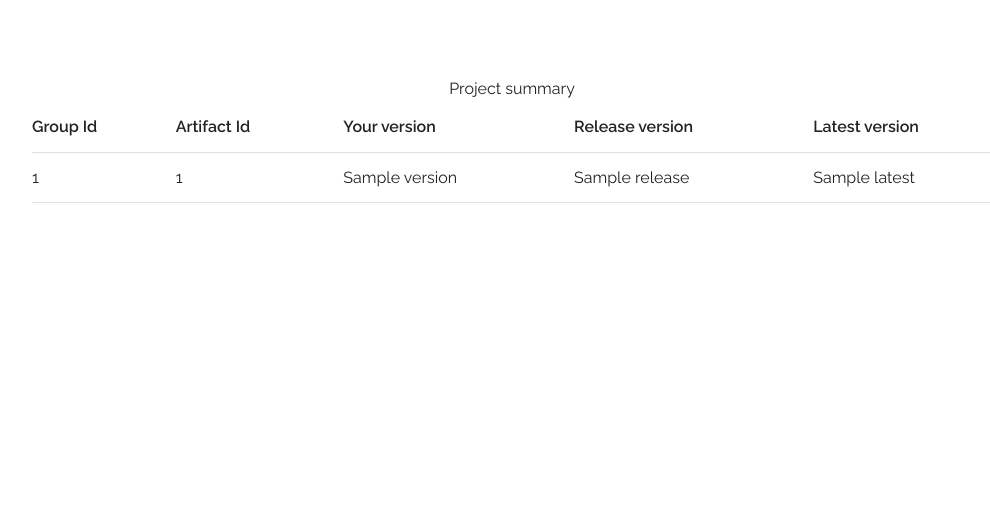
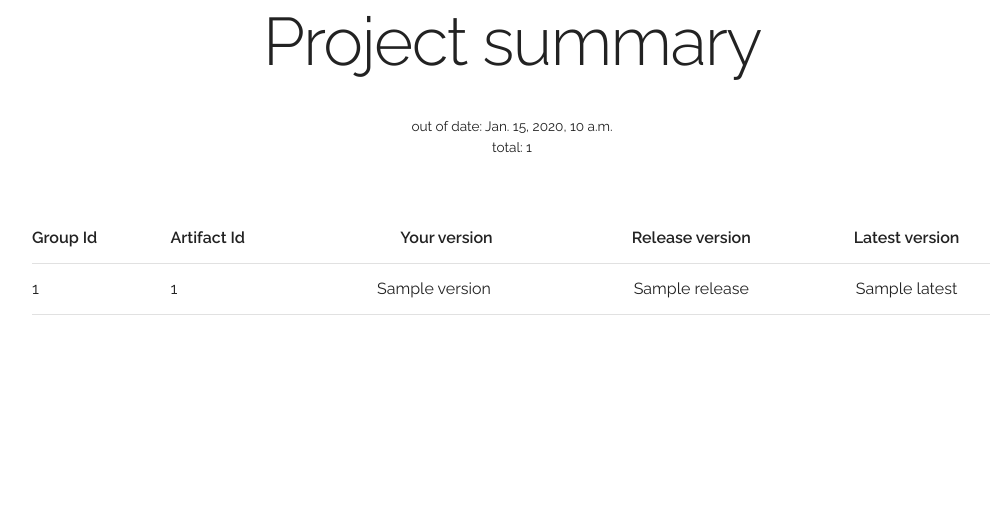
Before and after one commit to markotitel/libreeze, a Django app: template app/templates/app/result.html in a window 1280 px wide. Shown: the part 26-540 px from the top of the page, without its empty margins (128-1118 px from the left). Run offline with Django 3.2, Linux system fonts and the light colour scheme; the template is opened without the code that fills it: most values are stand-ins (such as "Sample title", 1, 10 or a date in 2020); some libraries are stand-ins or nearby versions.

Commit message:
Flagged out of date dependencies, displayed total and out of date numbers on project summary page

```diff
--- a/app/static/app/css/lb-main.css
+++ b/app/static/app/css/lb-main.css
@@ -1,14 +1,11 @@
 @import url('normalize.css');
 @import url('skeleton-2.0.4/skeleton.css');
-
 /*! HTML5 Boilerplate v4.3.0 | MIT License | http://h5bp.com/ */
-
 /*
  * What follows is the result of much research on cross-browser styling.
  * Credit left inline and big thanks to Nicolas Gallagher, Jonathan Neal,
  * Kroc Camen, and the H5BP dev community and team.
  */
-
 /* ==========================================================================
    Base styles: opinionated defaults
    ========================================================================== */
@@ -25,7 +22,6 @@ html {
   font-size: 1em;
   line-height: 1.4;
 }
-
 /*
  * Remove text-shadow in selection highlight: h5bp.com/i
  * These selection rule sets have to be separate.
@@ -41,7 +37,6 @@ html {
   background: #b3d4fc;
   text-shadow: none;
 }
-
 /*
  * A better looking default horizontal rule
  */
@@ -54,7 +49,6 @@ hr {
   margin: 1em 0;
   padding: 0;
 }
-
 /*
  * Remove the gap between images, videos, audio and canvas and the bottom of
  * their containers: h5bp.com/i/440
@@ -66,7 +60,6 @@ img,
 video {
   vertical-align: middle;
 }
-
 /*
  * Remove default fieldset styles.
  */
@@ -76,7 +69,6 @@ fieldset {
   margin: 0;
   padding: 0;
 }
-
 /*
  * Allow only vertical resizing of textareas.
  */
@@ -84,7 +76,6 @@ fieldset {
 textarea {
   resize: vertical;
 }
-
 /* ==========================================================================
    Browse Happy prompt
    ========================================================================== */
@@ -95,39 +86,37 @@ textarea {
   color: #000;
   padding: 0.2em 0;
 }
-
 /* ==========================================================================
    Author's custom styles
    ========================================================================== */
-
 /*
  * Sticky footer
  */
 
-html, body {
+html,
+body {
   height: 100%;
 }
+
 .container {
   min-height: 100%;
   /* equal to footer height */
+
   margin-bottom: -142px;
 }
+
 .container:after {
   content: "";
   display: block;
 }
-footer, .container:after {
+
+footer,
+.container:after {
   height: 142px;
 }
-
 /*
  * Custom
  */
-
-footer {
-	text-align: center;
-}
-
 /*
  * Helper classes
  */
@@ -138,10 +127,12 @@ footer {
   font-size: .75em;
 }
 
+.centered {
+  text-align: center;
+}
 /* ==========================================================================
    Helper classes
    ========================================================================== */
-
 /*
  * Image replacement
  */
@@ -151,6 +142,7 @@ footer {
   border: 0;
   overflow: hidden;
   /* IE 6/7 fallback */
+
   *text-indent: -9999px;
 }
 
@@ -160,7 +152,6 @@ footer {
   width: 0;
   height: 150%;
 }
-
 /*
  * Hide from both screenreaders and browsers: h5bp.com/u
  */
@@ -169,7 +160,6 @@ footer {
   display: none !important;
   visibility: hidden;
 }
-
 /*
  * Hide only visually, but have it available for screenreaders: h5bp.com/v
  */
@@ -184,7 +174,6 @@ footer {
   position: absolute;
   width: 1px;
 }
-
 /*
  * Extends the .visuallyhidden class to allow the element to be focusable
  * when navigated to via the keyboard: h5bp.com/p
@@ -199,7 +188,6 @@ footer {
   position: static;
   width: auto;
 }
-
 /*
  * Hide visually and from screenreaders, but maintain layout
  */
@@ -207,7 +195,6 @@ footer {
 .invisible {
   visibility: hidden;
 }
-
 /*
  * Clearfix: contain floats
  *
@@ -222,14 +209,16 @@ footer {
 
 .clearfix:before,
 .clearfix:after {
-    content: " "; /* 1 */
-    display: table; /* 2 */
+  content: " ";
+  /* 1 */
+
+  display: table;
+  /* 2 */
 }
 
 .clearfix:after {
   clear: both;
 }
-
 /*
  * For IE 6/7 only
  * Include this rule to trigger hasLayout and contain floats.
@@ -238,7 +227,6 @@ footer {
 .clearfix {
   *zoom: 1;
 }
-
 /* ==========================================================================
    EXAMPLE Media Queries for Responsive Design.
    These examples override the primary ('mobile first') styles.
@@ -255,7 +243,6 @@ footer {
 (min-resolution: 120dpi) {
   /* Style adjustments for high resolution devices */
 }
-
 /* ==========================================================================
    Print styles.
    Inlined to avoid required HTTP connection: h5bp.com/r
@@ -264,24 +251,22 @@ footer {
 @media print {
   * {
     background: transparent !important;
-        color: #000 !important; /* Black prints faster: h5bp.com/s */
+    color: #000 !important;
+    /* Black prints faster: h5bp.com/s */
+
     box-shadow: none !important;
     text-shadow: none !important;
   }
-
   a,
   a:visited {
     text-decoration: underline;
   }
-
   a[href]:after {
     content: " (" attr(href) ")";
   }
-
   abbr[title]:after {
     content: " (" attr(title) ")";
   }
-
   /*
      * Don't show links for images, or javascript/internal links
      */
@@ -291,37 +276,31 @@ footer {
   a[href^="#"]:after {
     content: "";
   }
-
   pre,
   blockquote {
     border: 1px solid #999;
     page-break-inside: avoid;
   }
-
   thead {
-        display: table-header-group; /* h5bp.com/t */
+    display: table-header-group;
+    /* h5bp.com/t */
   }
-
   tr,
   img {
     page-break-inside: avoid;
   }
-
   img {
     max-width: 100% !important;
   }
-
   @page {
     margin: 0.5cm;
   }
-
   p,
   h2,
   h3 {
     orphans: 3;
     widows: 3;
   }
-
   h2,
   h3 {
     page-break-after: avoid;
--- a/app/static/app/css/lb-result.css
+++ b/app/static/app/css/lb-result.css
@@ -1,12 +1,26 @@
 @import url('lb-main.css');
-
-
 /*
  * Custom
  */
+caption {
+    font-size: .85em;
+    margin-bottom: 4em;
+}
 
+.version {
+  padding-right: 40px;
+}
 
-
+.warn {
+  background-color: #ffe559;
+  border: 1px solid #efd442;
+  font-size: .8em;
+  float: right;
+  color: #666;
+  font-weight: bold;
+  border-radius: 20px;
+  padding: 0 .65em;
+}
 /*
  * Javascript dependent styles
  */
--- a/app/templates/app/result.html
+++ b/app/templates/app/result.html
@@ -2,7 +2,9 @@
 <!--[if lt IE 7]>      <html class="no-js lt-ie9 lt-ie8 lt-ie7"> <![endif]-->
 <!--[if IE 7]>         <html class="no-js lt-ie9 lt-ie8"> <![endif]-->
 <!--[if IE 8]>         <html class="no-js lt-ie9"> <![endif]-->
-<!--[if gt IE 8]><!--> <html class="no-js"> <!--<![endif]-->
+<!--[if gt IE 8]><!-->
+<html class="no-js">
+<!--<![endif]-->
 
 {% load staticfiles %}
 
@@ -25,6 +27,7 @@
 
   <script src="{% static 'app/js/vendor/modernizr-2.6.2.min.js' %}"></script>
 </head>
+
 <body>
   <!--[if lt IE 7]>
             <p class="browsehappy">You are using an <strong>outdated</strong> browser. Please <a href="http://browsehappy.com/">upgrade your browser</a> to improve your experience.</p>
@@ -33,22 +36,20 @@
   <div class="container">
     <div class="row">
       <header>libreeze.net</header>
-				<br/>
-				<br/>
-				<br/>
       <nav></nav>
     </div>
+    <h2 class="row centered">Project summary</h2>
     <div class="row">
       <div class="column">
         <table class="u-full-width">
-					   <caption>Project summary</caption>
+          <caption>out of date: {{dependencies_out_of_date}} <br/> total: {{dependencies_total_count}}</caption>
           <thead>
             <tr>
               <th>Group Id</th>
               <th>Artifact Id</th>
-								<th>Your version</th>
-                                <th>Release version</th>
-								<th>Latest version</th>
+              <th class="centered">Your version</th>
+              <th class="centered">Release version</th>
+              <th class="centered">Latest version</th>
             </tr>
           </thead>
           <tbody>
@@ -56,9 +57,15 @@
             <tr>
               <td>{{ dependency.group_id }}</td>
               <td>{{ dependency.artifact_id }}</td>
-								<td>{{ dependency.version }}</td>
-                                <td>{{ dependency.release }}</td>
-								<td>{{ dependency.latest }}</td>
+              <td class="centered version">
+              {% if dependency.up_to_date == False %}
+                {{ dependency.version }} <span class="warn">!</span>
+              {% else %}
+                {{ dependency.version }}
+              {% endif %}
+              </td>
+              <td class="centered">{{ dependency.release }}</td>
+              <td class="centered">{{ dependency.latest }}</td>
             </tr>
             {% endfor %}
             <!--
@@ -87,11 +94,13 @@
   <br/>
   <br/>
   <br/>
-		<footer>&copy;libreeze 2015</footer>
+  <footer class="centered">&copy;libreeze 2015</footer>
 
   <!-- JavaScript Includes -->
   <script src="//ajax.googleapis.com/ajax/libs/jquery/1.10.2/jquery.min.js"></script>
-        <script>window.jQuery || document.write('<script src="js/vendor/jquery-1.10.2.min.js"><\/script>')</script>
+  <script>
+    window.jQuery || document.write('<script src="js/vendor/jquery-1.10.2.min.js"><\/script>')
+  </script>
 
   <!-- Copy to clipboard JS -->
   <script src="{% static 'app/js/zeroclipboard/ZeroClipboard.js' %}"></script>
@@ -102,12 +111,21 @@
 
   <!-- Google Analytics: change UA-XXXXX-X to be your site's ID. -->
   <script>
-            (function(b,o,i,l,e,r){b.GoogleAnalyticsObject=l;b[l]||(b[l]=
-            function(){(b[l].q=b[l].q||[]).push(arguments)});b[l].l=+new Date;
-            e=o.createElement(i);r=o.getElementsByTagName(i)[0];
-            e.src='//www.google-analytics.com/analytics.js';
-            r.parentNode.insertBefore(e,r)}(window,document,'script','ga'));
-            ga('create','UA-XXXXX-X');ga('send','pageview');
+    (function (b, o, i, l, e, r) {
+      b.GoogleAnalyticsObject = l;
+      b[l] || (b[l] =
+        function () {
+          (b[l].q = b[l].q || []).push(arguments)
+        });
+      b[l].l = +new Date;
+      e = o.createElement(i);
+      r = o.getElementsByTagName(i)[0];
+      e.src = '//www.google-analytics.com/analytics.js';
+      r.parentNode.insertBefore(e, r)
+    }(window, document, 'script', 'ga'));
+    ga('create', 'UA-XXXXX-X');
+    ga('send', 'pageview');
   </script>
 </body>
+
 </html>
```
Also changed, not shown: app/controller.py (+9 -1 lines), app/static/app/js/lb-fileupload.js (+9 -11 lines), app/templates/app/index.html (+25 -10 lines), app/views.py (+9 -2 lines). Lines whose indentation alone changed are shown as unchanged.
